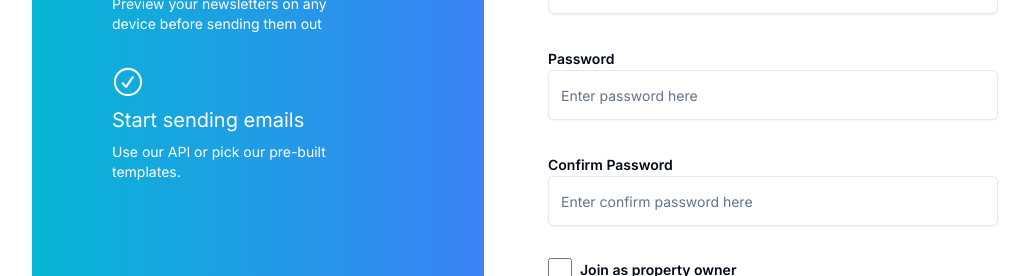
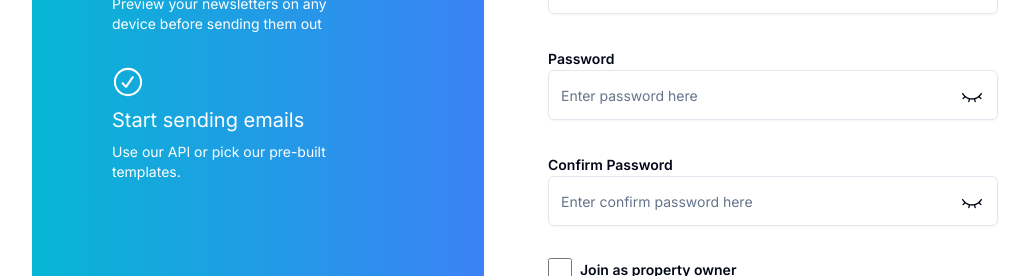
Before and after one commit to satender9586/roomstay, a Next.js app: page /signup in a window 1280 px wide. Shown: the part 310-586 px from the top of the page, without its empty margins (93-1122 px from the left). Built offline with nearby package versions, Linux system fonts and the light colour scheme; no server answers.

Commit message:
add: eye icon on passwords

```diff
--- a/src/app/login/page.jsx
+++ b/src/app/login/page.jsx
@@ -7,12 +7,13 @@ import { useRouter } from "next/navigation";
 import { login } from "../../../api/userApi";
 import { useState } from "react";
 import { setToken } from "../../../utils/auth";
+import { EyeOpenIcon, EyeClosedIcon } from "@radix-ui/react-icons";
 
 const Login = () => {
 
     const router = useRouter();
     const [formValues, setFormValues] = useState({ email: '', password: "" });
-
+    const [showPassword, setShowPassword] = useState(false);
 
     const handleChange = (e) => {
         const { name, value } = e.target;
@@ -29,13 +30,13 @@ const Login = () => {
             return
         }
 
-        const dummyData = {
+        const apiData = {
             "email": formValues.email,
             "password": formValues.password
         }
 
         try {
-            const response = await login(dummyData);
+            const response = await login(apiData);
             if (response.success) {
                 setToken(response.token);
                 router.push("/dashboard")
@@ -62,9 +63,25 @@ const Login = () => {
                                 <Input type="email" name={"email"} value={formValues.email} placeholder="Enter your email address" onChange={handleChange} className="h-[50px]" />
                             </div>
 
-                            <div >
+                            <div>
                                 <Label className=" font-semibold" >Password</Label>
-                                <Input type="password" name={"password"} value={formValues.password} placeholder="Enter password here" onChange={handleChange} className="h-[50px]" />
+
+                                <div className="relative">
+                                    <Input type={showPassword ? "text" : "password"} name={"password"} value={formValues.password} placeholder="Enter password here" onChange={handleChange} className="h-[50px]" />
+
+                                    <div className="absolute h-full flex items-center right-0 top-0 px-4 cursor-pointer" onClick={() => { setShowPassword(!showPassword) }}>
+
+                                        {
+                                            showPassword ? (
+                                                <EyeOpenIcon width={20} height={20} />
+                                            ) : (
+                                                <EyeClosedIcon width={20} height={20} />
+                                            )
+                                        }
+
+                                    </div>
+
+                                </div>
                             </div>
                         </div>
                         <div className="mt-10">
--- a/src/app/signup/page.jsx
+++ b/src/app/signup/page.jsx
@@ -8,15 +8,18 @@ import { signup } from "../../../api/userApi";
 import { useState } from "react";
 import { useDispatch } from 'react-redux';
 import { createAccount } from "../../../redux/reducers/userSlice";
+import { EyeOpenIcon, EyeClosedIcon } from "@radix-ui/react-icons";
 
 const Signup = () => {
     const router = useRouter();
     const dispatch = useDispatch()
 
     const [formValues, setFormValues] = useState({ fName: '', lName: '', email: '', password: '', confirmPassword: '', isAdmin: "" });
+    const [showPassword, setShowPassword] = useState(false);
+    const [showConfirmPassword, setShowConfirmPassword] = useState(false);
 
-    const handleChecked = (e) =>{
-        setFormValues({...formValues, isAdmin: e.target.checked})
+    const handleChecked = (e) => {
+        setFormValues({ ...formValues, isAdmin: e.target.checked })
     }
 
 
@@ -120,25 +123,59 @@ const Signup = () => {
 
                             <div>
                                 <Label className=" font-semibold" >Password</Label>
-                                <Input type="password" placeholder="Enter password here" className="h-[50px]"
+
+                                <div className="relative">
+                                    <Input
+                                        type={showPassword ? "text" : "password"}
+                                        placeholder="Enter password here"
+                                        className="h-[50px]"
                                         name='password'
                                         value={formValues.password}
                                         onChange={handleChange}
                                     />
+
+                                    <div className="absolute h-full flex items-center right-0 top-0 px-4 cursor-pointer" onClick={() => { setShowPassword(!showPassword) }}>
+
+                                        {
+                                            showPassword ? (
+                                                <EyeOpenIcon width={20} height={20} />
+                                            ) : (
+                                                <EyeClosedIcon width={20} height={20} />
+                                            )
+                                        }
+
+                                    </div>
+                                </div>
                             </div>
 
                             <div>
                                 <Label className=" font-semibold" >Confirm Password</Label>
-                                <Input type="password" placeholder="Enter confirm password here" className="h-[50px]"
+
+                                <div className="relative">
+
+                                    <Input type={showConfirmPassword ? "text" : "password"} placeholder="Enter confirm password here" className="h-[50px]"
                                         name='confirmPassword'
                                         value={formValues.confirmPassword}
                                         onChange={handleChange}
                                     />
+                                    <div className="absolute h-full flex items-center right-0 top-0 px-4 cursor-pointer" onClick={() => { setShowConfirmPassword(!showConfirmPassword) }}>
+
+                                        {
+                                            showConfirmPassword ? (
+                                                <EyeOpenIcon width={20} height={20} />
+                                            ) : (
+                                                <EyeClosedIcon width={20} height={20} />
+                                            )
+                                        }
+
+                                    </div>
+
+                                </div>
 
                             </div>
 
                             <div className="flex items-center justify-start gap-2">
-                                <input type="checkbox" className="size-6" checked={formValues.isAdmin} name="isAdmin"  onChange={handleChecked} />
+                                <input type="checkbox" className="size-6" checked={formValues.isAdmin} name="isAdmin" onChange={handleChecked} />
                                 <Label className=" font-semibold" >Join as property owner </Label>
 
                             </div>
```
Lines whose indentation alone changed are shown as unchanged.
